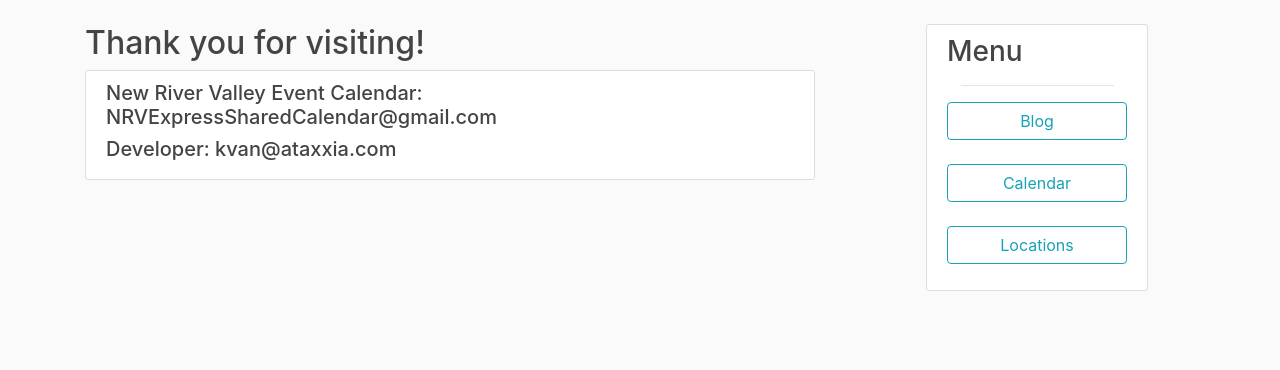
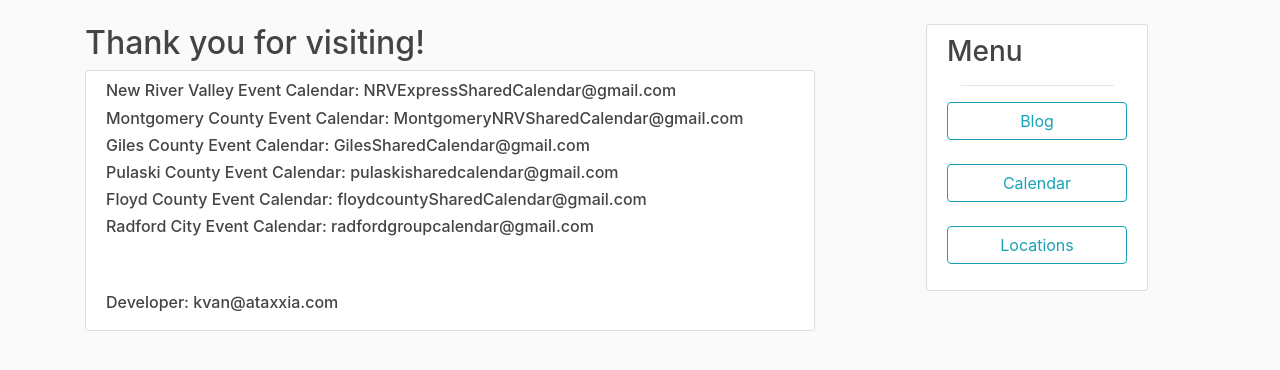
Before and after one commit to KyleReeceV/425project, a Flask app: page /contact in a window 1280 px wide. Shown: the part 56-426 px from the top of the page. Run offline with Flask 2, Linux system fonts and the light colour scheme; parts of the project's set-up code (start-up, migrations or seed data) failed here and were passed over; some libraries are stand-ins or nearby versions.

Commit message:
updated contact info

```diff
--- a/flaskapp/flaskapp/templates/contact.html
+++ b/flaskapp/flaskapp/templates/contact.html
@@ -2,7 +2,13 @@
 {% block content %}
 <h2>Thank you for visiting!</h2>
 <div class="content-section">
-    <h5>New River Valley Event Calendar: NRVExpressSharedCalendar@gmail.com</h5>
-    <h5>Developer: kvan@ataxxia.com</h5>
+    <h6>New River Valley Event Calendar: NRVExpressSharedCalendar@gmail.com</h6>
+    <h6>Montgomery County Event Calendar: MontgomeryNRVSharedCalendar@gmail.com</h6>
+    <h6>Giles County Event Calendar: GilesSharedCalendar@gmail.com</h6>
+    <h6>Pulaski County Event Calendar: pulaskisharedcalendar@gmail.com</h6>
+    <h6>Floyd County Event Calendar: floydcountySharedCalendar@gmail.com</h6>
+    <h6>Radford City Event Calendar: radfordgroupcalendar@gmail.com</h6>
+    <br /> <br />
+    <h6>Developer: kvan@ataxxia.com</h6>
 </div>
 {% endblock content %}
```
